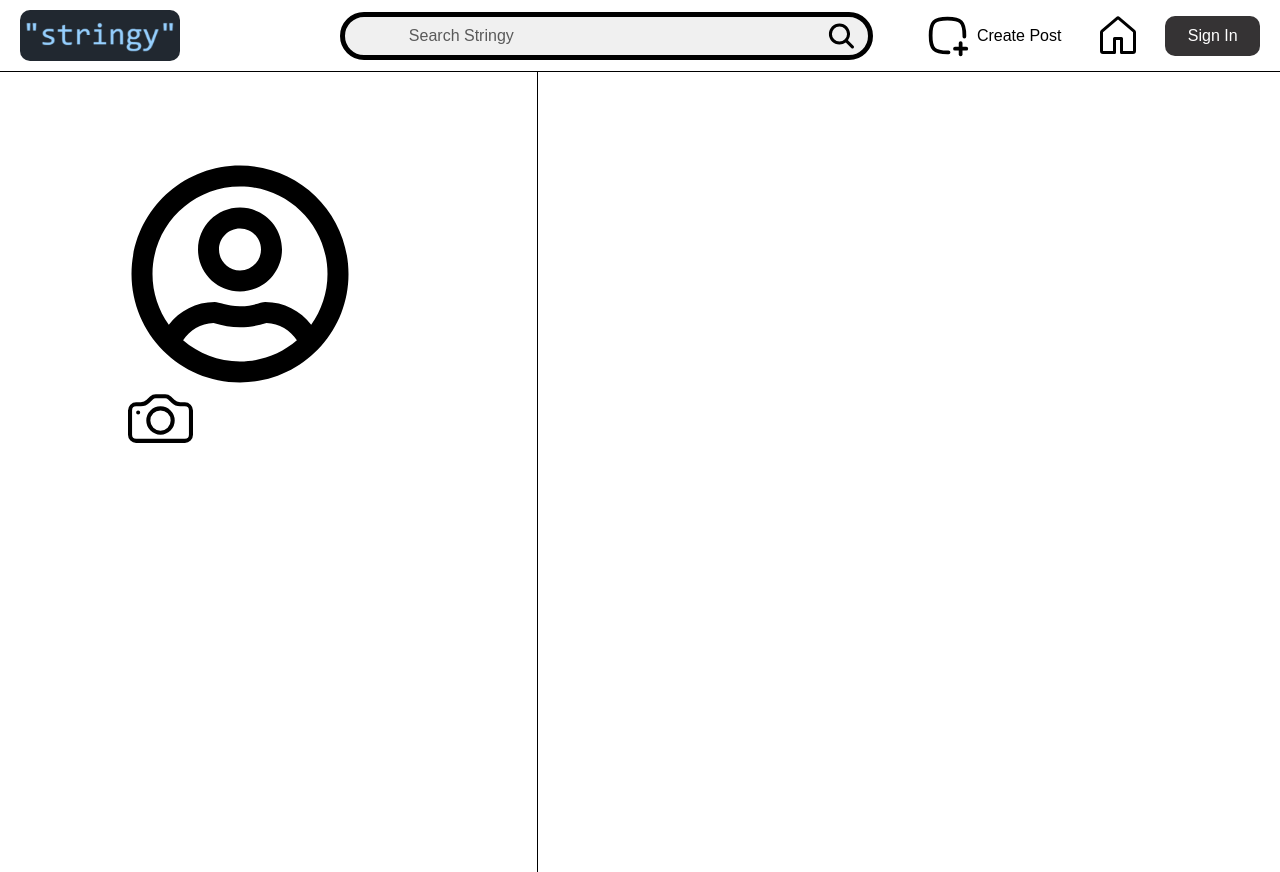
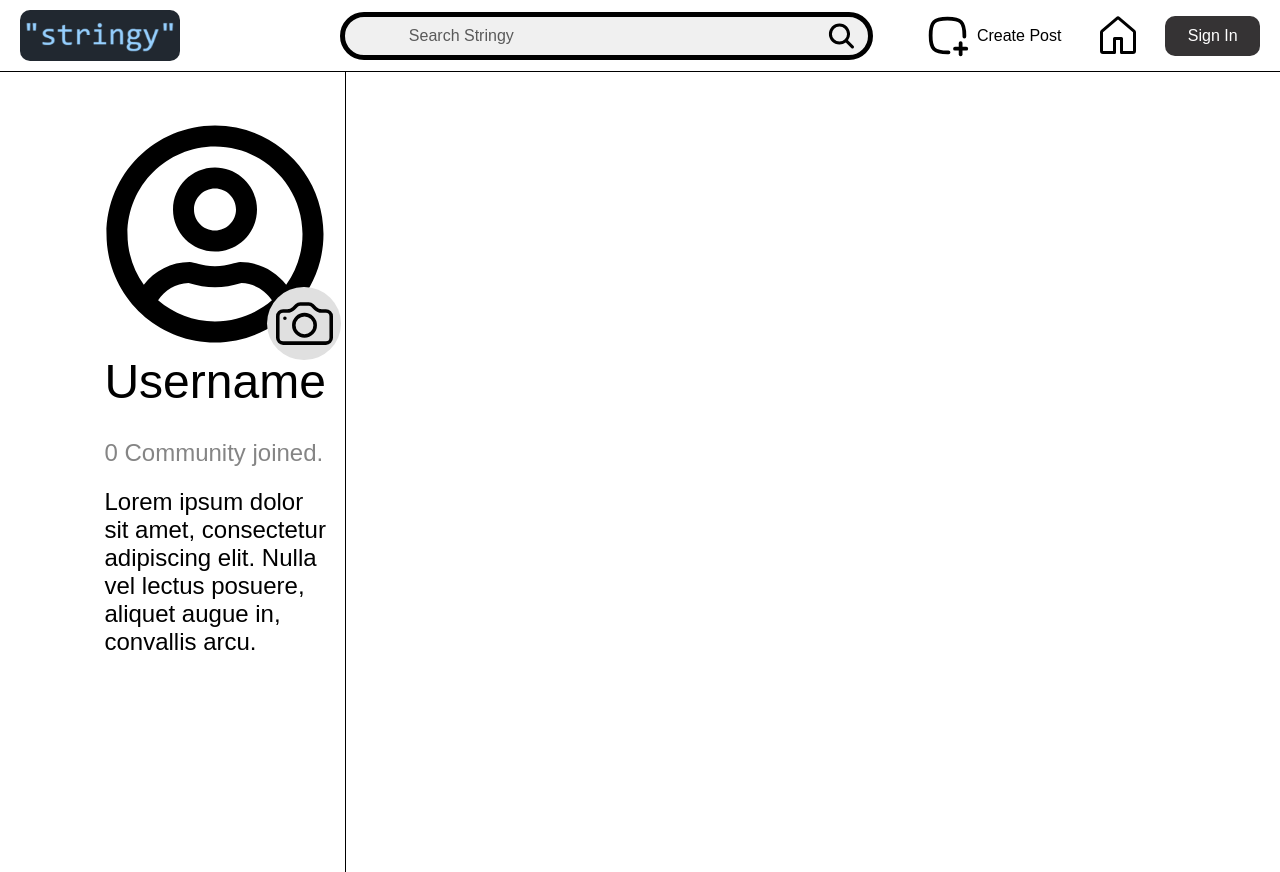
Before and after one commit to MrWinRock/stringy, a React (Create React App) app: page /profile in a window 1280 px wide. Built offline with nearby package versions, Linux system fonts and the light colour scheme; the HTML template or start-up script is replaced by a standard one.

Commit message:
add: profile & update: login

```diff
--- a/src/presentation/components/header/Header.css
+++ b/src/presentation/components/header/Header.css
@@ -149,4 +149,62 @@
     padding: .5rem 1.4rem;
 }
 
-/* Modal Components */
+/* Dropdown Menu */
+
+.profile-dropdown {
+    position: relative;
+}
+
+.profile-dropdown ul {
+    position: absolute;
+    top: 100%;
+    right: 0;
+    border-radius: 18px;
+    background: #F3F3F3;
+    z-index: 1000;
+    display: none;
+    list-style: none;
+    padding: 10px 4px;
+    margin: 0;
+    filter: drop-shadow(2px 4px 4px rgba(0, 0, 0, 0.25));
+}
+
+.profile-dropdown:hover ul {
+    display: block;
+}
+
+.dropdown-profile,
+.dropdown-setting,
+.dropdown-signout {
+    background: #FFF;
+    padding: 0;
+    margin: 8px;
+    cursor: pointer;
+    border-radius: 10px;
+    display: flex;
+    align-items: center;
+    justify-content: flex-start;
+}
+
+.dropdown-profile:hover,
+.dropdown-setting:hover,
+.dropdown-signout:hover {
+    outline: 1px solid #C9C9C9;
+}
+
+.dropdown-profile-link,
+.dropdown-setting-link,
+.dropdown-signout-button {
+    font-size: 16px;
+    text-decoration: none;
+    color: black;
+    width: 100%;
+    display: flex;
+    align-items: center;
+    gap: 22px;
+    padding: 14px 100px 14px 10px;
+}
+
+.dropdown-images {
+    font-size: 24px;
+}
--- a/src/presentation/components/header/Header.tsx
+++ b/src/presentation/components/header/Header.tsx
@@ -1,5 +1,5 @@
 // import react
-import React, { useState } from "react";
+import React, { useEffect, useState } from "react";
 import { Link } from "react-router-dom";
 import "./Header.css";
 // import s_logo from "../../assets/images/s_logo.png";
@@ -9,13 +9,22 @@ import stringy_logo from "../../assets/images/stringy_logo.png";
 import { IoSearch } from "react-icons/io5";
 import { TbSquareRoundedPlus2 } from "react-icons/tb";
 import { GoHome } from "react-icons/go";
-import { IoNotificationsOutline } from "react-icons/io5";
+import { IoNotificationsOutline, IoSettingsOutline, IoLogInOutline } from "react-icons/io5";
+import { FaRegUserCircle } from "react-icons/fa";
+
+// import components
 import RegisterModal from "../modal/RegisterModal";
-import { FaRegUserCircle } from "react-icons/fa";
 
 const Header: React.FC = () => {
     const [isSignedIn, setIsSignedIn] = useState(false);
     const [showModal, setShowModal] = useState(false);
+    const [showDropdown, setShowDropdown] = useState(false);
+    const [username, setUsername] = useState("Username");
+
+    useEffect(() => {
+        const signedIn = localStorage.getItem("signedIn") === 'true';
+        setIsSignedIn(signedIn);
+    }, []);
 
     const handleSignIn = () => {
         setShowModal(true);
@@ -28,7 +37,14 @@ const Header: React.FC = () => {
     const handleSignInSubmit = (e: React.FormEvent) => {
         e.preventDefault();
         setIsSignedIn(true);
+        localStorage.setItem("signedIn", 'true');
         setShowModal(false);
+    }
+
+    const handleSignOut = () => {
+        setIsSignedIn(false);
+        localStorage.removeItem("signedIn");
+        localStorage.removeItem("token");
     }
 
     return (
@@ -74,7 +90,11 @@ const Header: React.FC = () => {
                                         <IoNotificationsOutline />
                                     </button>
                                 </li>
-                                <li>
+                                <li
+                                    className="profile-dropdown"
+                                    onMouseEnter={() => setShowDropdown(true)}
+                                    onMouseLeave={() => setShowDropdown(false)}
+                                >
                                     <button
                                         className="button-profile"
                                         type="button"
@@ -84,6 +104,22 @@ const Header: React.FC = () => {
                                             <FaRegUserCircle />
                                         </Link>
                                     </button>
+                                    {showDropdown && (
+                                        <ul className="profile-dropdown">
+                                            <li className="dropdown-profile">
+                                                <Link to="/profile" className="dropdown-profile-link"><FaRegUserCircle className="dropdown-images" /> {username}</Link>
+                                            </li>
+                                            <li className="dropdown-setting">
+                                                <a href="/" className="dropdown-setting-link"><IoSettingsOutline className="dropdown-images" />Settings</a>
+                                            </li>
+                                            <li className="dropdown-signout">
+                                                <button type="button" onClick={handleSignOut} className="dropdown-signout-button">
+                                                    <IoLogInOutline className="dropdown-images" />Sign Out
+                                                </button>
+                                            </li>
+                                        </ul>
+                                    )
+                                    }
                                 </li>
                             </>
                         ) : (
--- a/src/presentation/components/modal/RegisterModal.tsx
+++ b/src/presentation/components/modal/RegisterModal.tsx
@@ -1,6 +1,7 @@
 import { useEffect, useState } from 'react';
 import './RegisterModal.css';
-import axios from 'axios';
+
+import api from '../../../services/api';
 
 interface ModalProps {
     isShow: boolean;
@@ -32,7 +33,7 @@ const RegisterModal: React.FC<ModalProps> = ({ isShow, onClose, onSubmit }) => {
     }, [email, password, username]);
 
     const validatePassword = (password: string): boolean => {
-        const passwordRegex = /^(?=.*[a-z])(?=.*[A-Z])(?=.*\d)(?=.*[@$!%*?&])[A-Za-z\d@$!%*?&]{8,}$/;
+        const passwordRegex = /^(?=.*[a-z])(?=.*[A-Z])(?=.*\d)(?=.*[@$!%*?&]).{8,}$/;
         return passwordRegex.test(password);
     }
 
@@ -45,13 +46,15 @@ const RegisterModal: React.FC<ModalProps> = ({ isShow, onClose, onSubmit }) => {
         const password = (e.target as any).signin_password.value;
 
         try {
-            const response = await axios.post('http://localhost:5000/api/auth/login', {
+            const response = await api.post('/auth/login', {
                 email,
                 password
             });
 
             switch (response.status) {
                 case 200:
+                    const token = response.data.token;
+                    localStorage.setItem('token', token);
                     setShowRegisterForm(false);
                     onSubmit(e);
                     break;
@@ -94,7 +97,7 @@ const RegisterModal: React.FC<ModalProps> = ({ isShow, onClose, onSubmit }) => {
         const password = (e.target as any).create_password.value;
 
         try {
-            const response = await axios.post('http://localhost:5000/api/auth/register', {
+            const response = await api.post('/auth/register', {
                 email,
                 username,
                 password
--- a/src/presentation/components/profile/Profile.css
+++ b/src/presentation/components/profile/Profile.css
@@ -1,6 +1,6 @@
 .profile-page {
     margin: auto;
-    max-width: 80vw;
+    max-width: 82vw;
     width: 100%;
 }
 
@@ -12,8 +12,8 @@
 }
 
 .user-profile {
-    width: 40%;
-    padding-top: 90px;
+    width: 22%;
+    padding: 50px 30px 0 0;
     height: 100vh;
     background-color: #ffffff;
     border-right: 1px solid black;
@@ -22,7 +22,23 @@
 .user-profile-container {
     display: flex;
     flex-direction: column;
+    align-items: center;
     justify-content: center;
+}
+
+.user-image {
+    align-content: center;
+    position: relative;
+}
+
+.user-change-image-bg {
+    position: absolute;
+    bottom: -14px;
+    right: -14px;
+    width: 74.121px;
+    height: 73.739px;
+    background-color: #E0E0E0;
+    border-radius: 50%;
 }
 
 .user-profile-img {
@@ -30,5 +46,29 @@
 }
 
 .user-change-profile-img {
-    font-size: 65px;
+    font-size: 57px;
+    margin: auto;
 }
+
+.user-content {
+    display: flex;
+    flex-direction: column;
+    justify-content: flex-start;
+    gap: 17px;
+}
+
+.profile-username {
+    font-size: 48px;
+}
+
+.profile-community {
+    font-size: 24px;
+    color: #858585;
+}
+
+.profile-bio {
+    font-size: 24px;
+    font-style: normal;
+    font-weight: 400;
+    line-height: normal;
+}
--- a/src/presentation/components/profile/Profile.tsx
+++ b/src/presentation/components/profile/Profile.tsx
@@ -1,4 +1,6 @@
 import "./Profile.css";
+
+import { useState } from "react";
 
 // icons import
 import { FaRegUserCircle } from "react-icons/fa";
@@ -6,32 +8,32 @@ import { BsCamera } from "react-icons/bs";
 
 const Profile: React.FC = () => {
 
+    const [username, setUsername] = useState<string>("Username");
+    const [communityJoined, setCommunityJoined] = useState<number>(0);
+    const [bio, setBio] = useState<string>(
+        "Lorem ipsum dolor sit amet, consectetur adipiscing elit. Nulla vel lectus posuere, aliquet augue in, convallis arcu."
+    );
+    const [socials, setSocials] = useState<string[]>(["facebook.com", "reddit.com"]);
+
+
     return (
         <div className="profile-page">
             <div className="profile-page-container">
                 <div className="user-profile">
                     <div className="user-profile-container">
                         <div className="user-image">
-                            <div className="user-image-container">
-                                <FaRegUserCircle className="user-profile-img" />
-                                <div className="user-change-image-bg">
-                                    <BsCamera className="user-change-profile-img" />
-                                </div>
-                            </div>
+                            <FaRegUserCircle className="user-profile-img" />
+                            <button type="button" className="user-change-image-bg" title="Change profile image">
+                                <BsCamera className="user-change-profile-img" />
+                            </button>
                         </div>
-                        {/* <h2>Username</h2>
-                        <div className="community-profile">
-                            <p>0 Community joined.</p>
-                            <p>
-                                Lorem Ipsum is simply dummy text of the printing and typesetting
-                                industry.
+                        <div className="user-content">
+                            <h2 className="profile-username">{username}</h2>
+                            <p className="profile-community">{communityJoined} Community joined.</p>
+                            <p className="profile-bio">
+                                {bio}
                             </p>
                         </div>
-                        <div className="socail-profile">
-                            <p>Socail accounts</p>
-                            <p>facebook.com</p>
-                            <p>reddit.com</p>
-                        </div> */}
                     </div>
                 </div>
             </div>
--- /dev/null
+++ b/src/services/api.ts
@@ -0,0 +1,20 @@
+import axios from "axios";
+
+const api = axios.create({
+  baseURL: "http://localhost:5000/api",
+});
+
+api.interceptors.request.use(
+  (config) => {
+    const token = localStorage.getItem("token");
+    if (token) {
+      config.headers["Authorization"] = `Bearer ${token}`;
+    }
+    return config;
+  },
+  (error) => {
+    return Promise.reject(error);
+  }
+);
+
+export default api;
```
